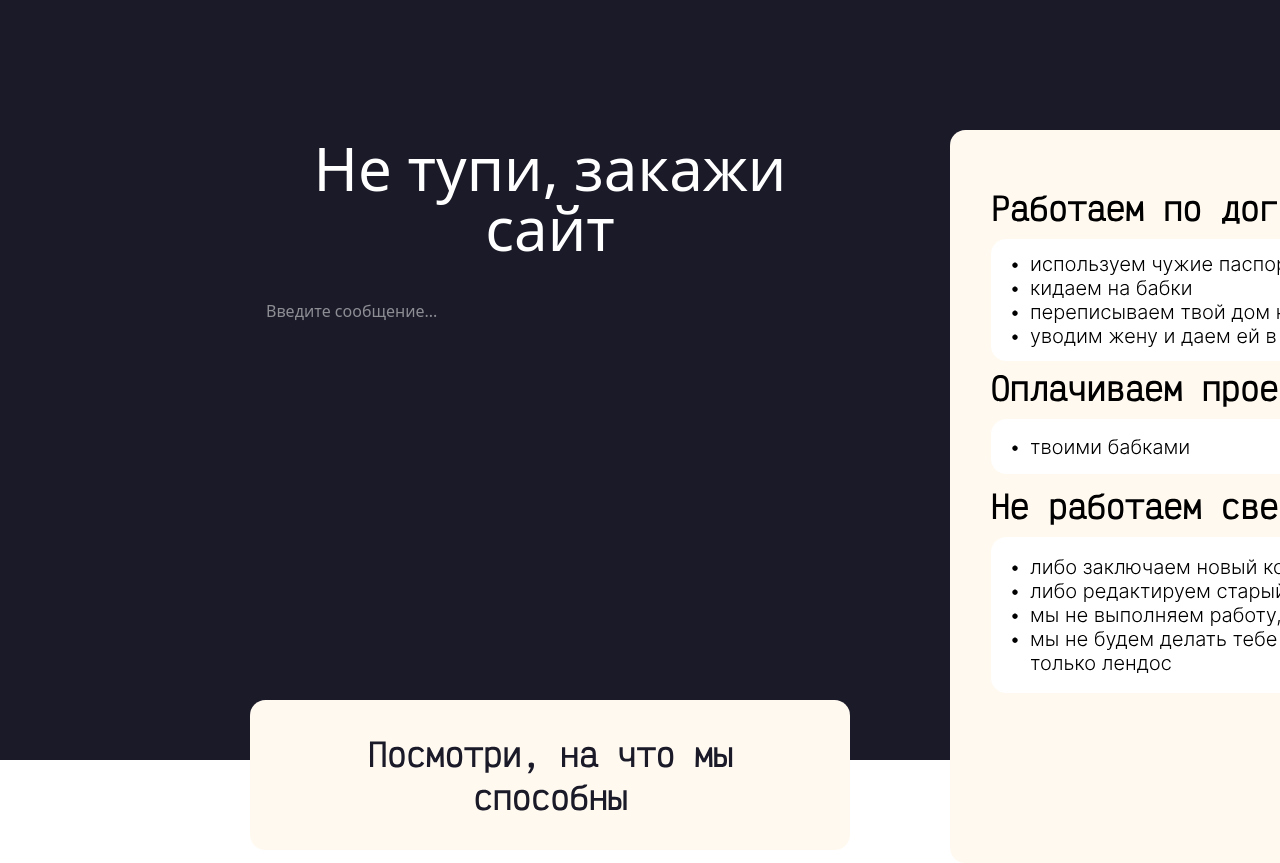
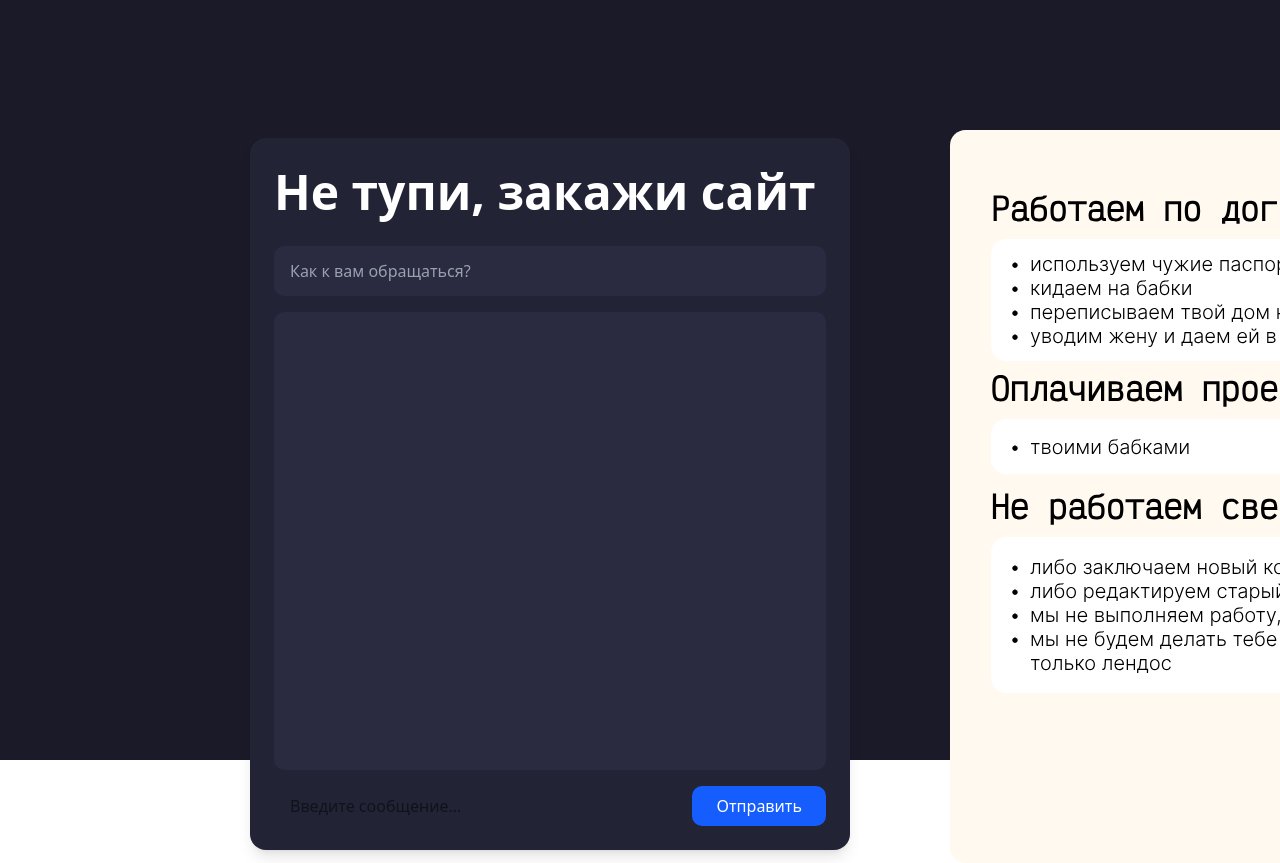
Before and after one commit to OwYAwY/nextjs-project-test, a Next.js app: page / in a window 1280 px wide. Shown: the part 1940-2803 px from the top of the page. Built offline with nearby package versions, Linux system fonts and the light colour scheme; no server answers; a web font is replaced by a local one.

Commit message:
started form dev

```diff
--- /dev/null
+++ b/envs.js
@@ -0,0 +1,12 @@
+import { config } from "dotenv";
+import env from "env-var";
+
+const { get } = env;
+
+const envFilePath = ".env." + process.env.NODE_ENV;
+
+config({
+  path: envFilePath,
+});
+
+export const TG_TOKEN = get("TG_TOKEN").required().asString();
--- /dev/null
+++ b/pages/api/send-message.ts
@@ -0,0 +1,58 @@
+import type { NextApiRequest, NextApiResponse } from "next";
+
+export default async function handler(
+  req: NextApiRequest,
+  res: NextApiResponse
+) {
+  if (req.method !== "POST") {
+    return res.status(405).json({ error: "Метод не поддерживается" });
+  }
+
+  const { name, message } = req.body;
+
+  if (!name || !message || !name.trim() || !message.trim()) {
+    return res.status(400).json({ error: "Имя и сообщение обязательны" });
+  }
+
+  const BOT_TOKEN = process.env.BOT_TOKEN;
+  const CHAT_ID = process.env.CHAT_ID;
+
+  if (!BOT_TOKEN || !CHAT_ID) {
+    return res
+      .status(500)
+      .json({ error: "BOT_TOKEN или CHAT_ID не установлены в .env.local" });
+  }
+
+  const now = new Date().toLocaleString();
+  const text = `💬 Новое сообщение из формы:\n\n👤 Имя: ${name}\n📝 Сообщение: ${message}\n🕒 Отправлено: ${now}`;
+
+  try {
+    const response = await fetch(
+      `https://api.telegram.org/bot${BOT_TOKEN}/sendMessage`,
+      {
+        method: "POST",
+        headers: {
+          "Content-Type": "application/json",
+        },
+        body: JSON.stringify({
+          chat_id: CHAT_ID,
+          text,
+        }),
+      }
+    );
+
+    const data = await response.json();
+
+    if (!data.ok) {
+      return res.status(500).json({
+        error: "Ошибка от Telegram API",
+        details: data,
+      });
+    }
+
+    return res.status(200).json({ success: true });
+  } catch (error) {
+    console.error("Ошибка отправки в Telegram:", error);
+    return res.status(500).json({ error: "Внутренняя ошибка сервера" });
+  }
+}
--- a/src/app/components/screens/thirdScreen.tsx
+++ b/src/app/components/screens/thirdScreen.tsx
@@ -2,45 +2,38 @@ import { motion } from "framer-motion";
 import { useState } from "react";
 
 export default function ThirdScreen() {
-  const BOT_TOKEN = process.env.NEXT_PUBLIC_BOT_TOKEN!;
-  const CHAT_ID = process.env.NEXT_PUBLIC_CHAT_ID!;
-
-  const [message, setMessage] = useState("");
+  const [name, setName] = useState("");
+  const [messages, setMessages] = useState<{ id: number; text: string }[]>([]);
+  const [input, setInput] = useState("");
 
   const sendMessage = async () => {
-    if (!message.trim()) {
-      alert("Введите сообщение");
+    if (!name.trim() || !input.trim()) {
+      alert("Пожалуйста, заполните имя и сообщение");
       return;
     }
 
-    const now = new Date();
-    const timeString = now.toLocaleString();
+    const newMessage = {
+      id: Date.now(),
+      text: input.trim(),
+    };
 
-    const fullMessage = `Сообщение из формы: ${message}\n\nОтправлено: ${timeString}`;
+    setMessages((prev) => [...prev, newMessage]);
+    setInput("");
 
     try {
-      const res = await fetch(
-        `https://api.telegram.org/bot${BOT_TOKEN}/sendMessage`,
-        {
-          method: "POST",
-          headers: { "Content-Type": "application/json" },
-          body: JSON.stringify({
-            chat_id: CHAT_ID,
-            text: fullMessage,
-          }),
-        }
-      );
+      const res = await fetch("/api/send-message", {
+        method: "POST",
+        headers: { "Content-Type": "application/json" },
+        body: JSON.stringify({ name, message: newMessage.text }),
+      });
 
       const data = await res.json();
 
-      if (data.ok) {
-        alert("Сообщение отправлено!");
-        setMessage("");
-      } else {
-        alert("Ошибка Telegram: " + data.description);
+      if (!res.ok) {
+        alert("Ошибка: " + (data.error || "Неизвестная"));
       }
     } catch (error) {
-      alert("Ошибка сети при отправке сообщения");
+      alert("Ошибка сети при отправке");
     }
   };
 
@@ -50,24 +43,53 @@ export default function ThirdScreen() {
       className="w-full min-h-screen bg-[#1A1A29] px-4 relative overflow-visible"
     >
       <div className="absolute left-[250px] top-[157px] w-[1420px] h-[733px] flex">
-        <motion.div className="w-[600px] h-[712px] mt-[21px] flex flex-col">
-          <span className="text-white text-[60px] font-normal leading-none text-center block">
+        <motion.div className="w-[600px] h-[712px] mt-[21px] bg-[#232336] rounded-2xl p-6 shadow-lg flex flex-col">
+          <span className="text-white text-[48px] font-semibold leading-tight text-left mb-6">
             Не тупи, закажи сайт
           </span>
 
-          <textarea
-            className="mt-[25px] w-[600px] h-[470px] bg-transparent text-white resize-none p-4 text-base leading-normal outline-none"
-            placeholder="Введите сообщение..."
-            value={message}
-            onChange={(e) => setMessage(e.target.value)}
+          <input
+            type="text"
+            placeholder="Как к вам обращаться?"
+            className="w-full h-[50px] bg-[#2a2a40] text-white placeholder-gray-400 rounded-lg px-4 mb-4 outline-none focus:ring-2 focus:ring-[#5c5cff] transition"
+            value={name}
+            onChange={(e) => setName(e.target.value)}
+            required
           />
 
-          <img
-            src="./lookatus.svg"
-            alt="Send message"
-            className="mt-[20px] cursor-pointer transition duration-200 hover:scale-105 self-start"
-            onClick={sendMessage}
-          />
+          <div className="flex-1 mb-4 overflow-y-auto bg-[#2a2a40] rounded-lg p-4 text-white space-y-4 flex flex-col">
+            {messages.map(({ id, text }) => (
+              <div
+                key={id}
+                className="bg-blue-500 px-4 py-3 rounded-lg max-w-[80%] break-words self-end"
+              >
+                <p className="text-black font-semibold mb-1">{name}</p>
+                <p>{text}</p>
+              </div>
+            ))}
+          </div>
+
+          <form
+            className="flex space-x-2"
+            onSubmit={(e) => {
+              e.preventDefault();
+              sendMessage();
+            }}
+          >
+            <input
+              type="text"
+              placeholder="Введите сообщение..."
+              className="flex-1 rounded-lg px-4 py-2 text-black"
+              value={input}
+              onChange={(e) => setInput(e.target.value)}
+            />
+            <button
+              type="submit"
+              className="bg-blue-600 text-white rounded-lg px-6 py-2 hover:bg-blue-700 transition"
+            >
+              Отправить
+            </button>
+          </form>
         </motion.div>
 
         <motion.div className="w-[720px] h-[733px] ml-[100px] mt-[13px]">
--- /dev/null
+++ b/telegramBot/bot.ts
@@ -0,0 +1,34 @@
+import { ParseMode, Telegram } from "puregram";
+import { TG_TOKEN } from "./envs.js";
+import { SceneManager } from "@puregram/scenes";
+import { session } from "@puregram/session";
+
+export const sceneManager = new SceneManager();
+const tg = new Telegram({
+  token: TG_TOKEN,
+});
+
+tg.updates.use(session());
+tg.updates.on("message", sceneManager.middleware);
+tg.updates.on("message", sceneManager.middlewareIntercept);
+
+tg.onBeforeRequest((ctx) => {
+  if (ctx.path === "sendMessage") {
+    ctx.params.parse_mode = ParseMode.HTML;
+    ctx.params.disable_web_page_preview = true;
+  }
+
+  return ctx;
+});
+
+tg.updates.use(async (ctx, next) => {
+  const start = Date.now();
+  await next();
+  const end = Date.now();
+  console.log(
+    "Debug",
+    `Event ${ctx.updateId ?? "unknown"} processed in ${end - start}ms`
+  );
+});
+
+export { tg };
```
Also changed, not shown: package.json (+9 -1 lines), src/app/components/chatScreen.tsx (added), 1 other file (tests, documents, lock files or other folders).
